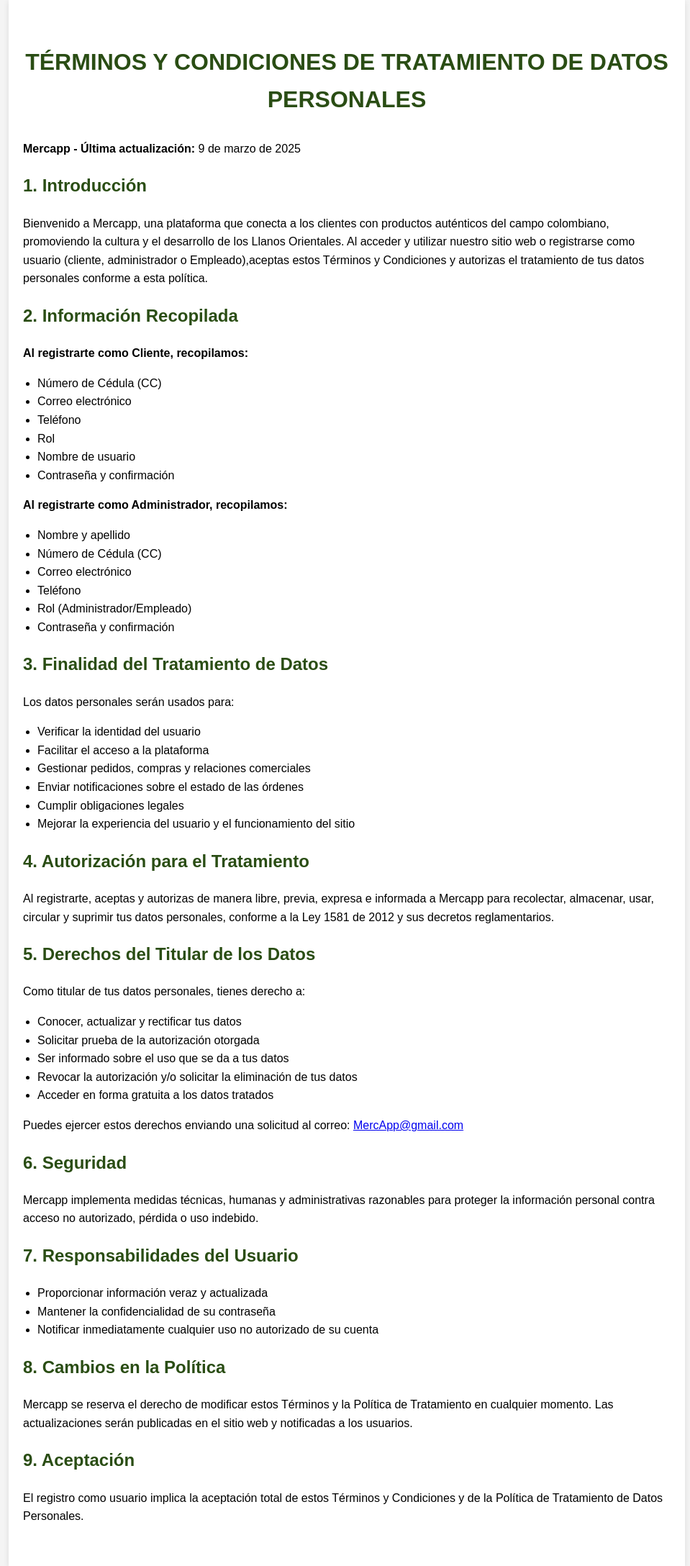
After one commit to thiagolopez2005/MercAPPoficial, a Django app: page /terminos_condiciones/ in a window 1280 px wide. The commit adds this page. Shown: the whole page at 72% size, without its empty margins (158-1117 px from the left). Run offline with Django 5.2, Linux system fonts and the light colour scheme.

Commit message:
terminos y condiciones

```diff
--- /dev/null
+++ b/libreria/templates/accounts/terminos_condiciones.html
@@ -0,0 +1,109 @@
+<!DOCTYPE html>
+<html lang="es">
+<head>
+  <meta charset="UTF-8">
+  <meta name="viewport" content="width=device-width, initial-scale=1">
+  <title>Términos y Condiciones | Mercapp</title>
+  <style>
+    body {
+      font-family: Arial, sans-serif;
+      line-height: 1.6;
+      margin: 0;
+      padding: 0;
+      background-color: #f4f4f4;
+    }
+    .container {
+      max-width: 900px;
+      margin: auto;
+      padding: 40px 20px;
+      background-color: white;
+      box-shadow: 0 2px 8px rgba(0,0,0,0.1);
+    }
+    h1, h2 {
+      color: #2a4d14;
+    }
+    h1 {
+      text-align: center;
+      margin-bottom: 30px;
+    }
+    ul {
+      padding-left: 20px;
+    }
+    p {
+      margin-bottom: 16px;
+    }
+  </style>
+</head>
+<body>
+  <div class="container">
+    <h1>TÉRMINOS Y CONDICIONES DE TRATAMIENTO DE DATOS PERSONALES</h1>
+    <p><strong>Mercapp - Última actualización:</strong> 9 de marzo de 2025</p>
+
+    <h2>1. Introducción</h2>
+    <p>Bienvenido a Mercapp, una plataforma que conecta a los clientes con productos auténticos del campo colombiano, promoviendo la cultura y el desarrollo de los Llanos Orientales.
+      Al acceder y utilizar nuestro sitio web o registrarse como usuario (cliente, administrador o Empleado),aceptas estos Términos y Condiciones y autorizas el tratamiento de tus datos
+      personales conforme a esta política.</p>
+
+    <h2>2. Información Recopilada</h2>
+    <p><strong>Al registrarte como Cliente, recopilamos:</strong></p>
+    <ul>
+      <li>Número de Cédula (CC)</li>
+      <li>Correo electrónico</li>
+      <li>Teléfono</li>
+      <li>Rol</li>
+      <li>Nombre de usuario</li>
+      <li>Contraseña y confirmación</li>
+    </ul>
+    <p><strong>Al registrarte como Administrador, recopilamos:</strong></p>
+    <ul>
+      <li>Nombre y apellido</li>
+      <li>Número de Cédula (CC)</li>
+      <li>Correo electrónico</li>
+      <li>Teléfono</li>
+      <li>Rol (Administrador/Empleado)</li>
+      <li>Contraseña y confirmación</li>
+    </ul>
+
+    <h2>3. Finalidad del Tratamiento de Datos</h2>
+    <p>Los datos personales serán usados para:</p>
+    <ul>
+      <li>Verificar la identidad del usuario</li>
+      <li>Facilitar el acceso a la plataforma</li>
+      <li>Gestionar pedidos, compras y relaciones comerciales</li>
+      <li>Enviar notificaciones sobre el estado de las órdenes</li>
+      <li>Cumplir obligaciones legales</li>
+      <li>Mejorar la experiencia del usuario y el funcionamiento del sitio</li>
+    </ul>
+
+    <h2>4. Autorización para el Tratamiento</h2>
+    <p>Al registrarte, aceptas y autorizas de manera libre, previa, expresa e informada a Mercapp para recolectar, almacenar, usar, circular y suprimir tus datos personales, conforme a la Ley 1581 de 2012 y sus decretos reglamentarios.</p>
+
+    <h2>5. Derechos del Titular de los Datos</h2>
+    <p>Como titular de tus datos personales, tienes derecho a:</p>
+    <ul>
+      <li>Conocer, actualizar y rectificar tus datos</li>
+      <li>Solicitar prueba de la autorización otorgada</li>
+      <li>Ser informado sobre el uso que se da a tus datos</li>
+      <li>Revocar la autorización y/o solicitar la eliminación de tus datos</li>
+      <li>Acceder en forma gratuita a los datos tratados</li>
+    </ul>
+    <p>Puedes ejercer estos derechos enviando una solicitud al correo: <a href="mailto:correo@mercapp.com">MercApp@gmail.com</a></p>
+
+    <h2>6. Seguridad</h2>
+    <p>Mercapp implementa medidas técnicas, humanas y administrativas razonables para proteger la información personal contra acceso no autorizado, pérdida o uso indebido.</p>
+
+    <h2>7. Responsabilidades del Usuario</h2>
+    <ul>
+      <li>Proporcionar información veraz y actualizada</li>
+      <li>Mantener la confidencialidad de su contraseña</li>
+      <li>Notificar inmediatamente cualquier uso no autorizado de su cuenta</li>
+    </ul>
+
+    <h2>8. Cambios en la Política</h2>
+    <p>Mercapp se reserva el derecho de modificar estos Términos y la Política de Tratamiento en cualquier momento. Las actualizaciones serán publicadas en el sitio web y notificadas a los usuarios.</p>
+
+    <h2>9. Aceptación</h2>
+    <p>El registro como usuario implica la aceptación total de estos Términos y Condiciones y de la Política de Tratamiento de Datos Personales.</p>
+  </div>
+</body>
+</html>
--- a/libreria/urls.py
+++ b/libreria/urls.py
@@ -1,5 +1,6 @@
 from django.urls import path
-from .views import register_view, login_view, dashboard_view,crear_producto, logout_view , register_cliente_view, login_cliente_view
+from .views import register_view, login_view, dashboard_view,crear_producto, logout_view , register_cliente_view, login_cliente_view,terminos
+from django.views.generic import TemplateView
 from . import views
 
 urlpatterns = [
@@ -74,4 +75,7 @@ urlpatterns = [
     path('cambia_contraseña/<str:token>/', views.cambia_con, name='cambia_con'), #vista para cambiar contraseña con token, en name se le pasa el token para contsruir la url
     path('recuperar_contraseña/', views.recu_contra, name="recu_contra"), #vista para recuperar contraseña
 
+    #URLS DE TERMINOS Y CONDICIONES
+    path('terminos_condiciones/', terminos, name='terminos_condiciones'),
+
 ]
--- a/libreria/views.py
+++ b/libreria/views.py
@@ -24,6 +24,7 @@ from django.utils.html import strip_tags
 from django.core.mail import EmailMultiAlternatives
 from django.contrib.auth.hashers import make_password
 from django.urls import reverse
+
 
 
 # -------- REGISTRO PARA EL EMPLEADO Y ADMINISTRADOR------
@@ -682,3 +683,7 @@ def crear_producto(request):
         else:
             return JsonResponse({'error': form.errors}, status=400)
     return JsonResponse({'error': 'Método no permitido'}, status=405)
+
+#Vista de terminos y condiciones
+def terminos(request):
+    return render(request, 'accounts/terminos_condiciones.html')
```
Also changed, not shown: libreria/templates/accounts/registro_cliente.html (+31 -16 lines).
